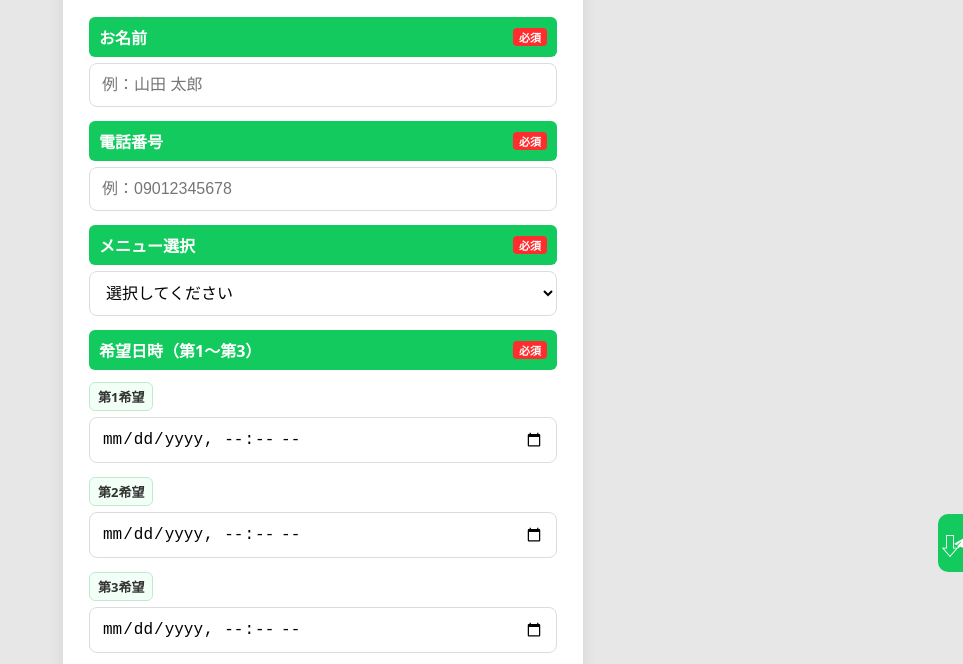
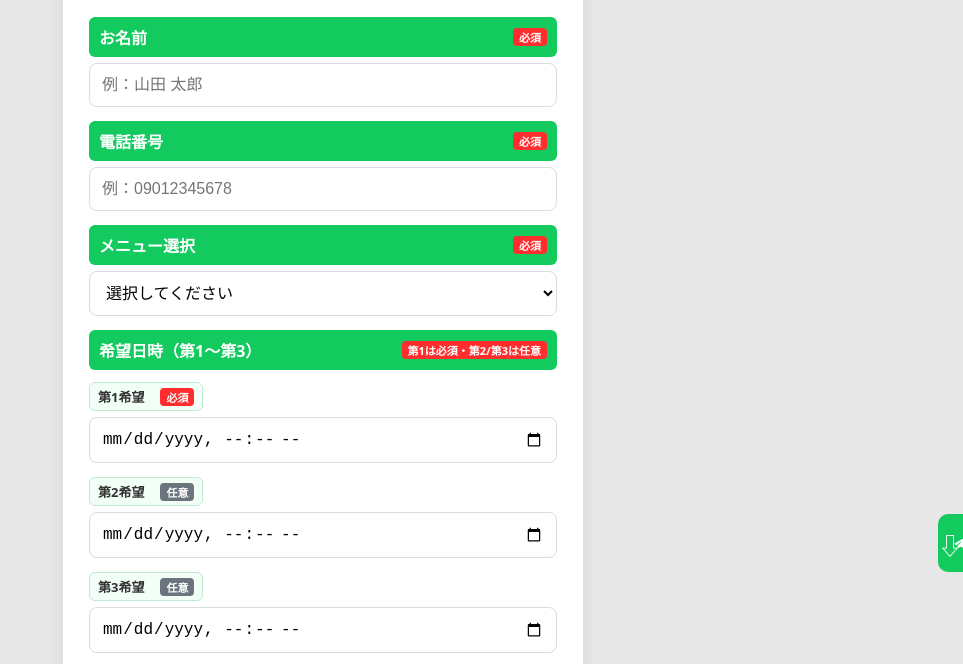
Before and after one commit to KMRa7/RaqnessReserve, a plain HTML site: page index.html in a window 1280 px wide. Shown: the part 97-761 px from the top of the page, without its empty margins (317-1280 px from the left). Drawn offline with Linux system fonts and the light colour scheme.

Commit message:
Update index.html

```diff
--- a/index.html
+++ b/index.html
@@ -47,19 +47,9 @@
     }
 
     @media (max-width:600px) {
-      .side-nav {
-        right: 2px;
-        width: 30px
-      }
-
-      .side-nav a {
-        width: 28px;
-        height: 28px
-      }
-
-      .side-nav a i {
-        font-size: 12px
-      }
+      .side-nav { right: 2px; width: 30px }
+      .side-nav a { width: 28px; height: 28px }
+      .side-nav a i { font-size: 12px }
     }
 
     /* ベース */
@@ -120,12 +110,16 @@
       margin-left: 8px;
       font-size: 11px
     }
+    .optional {
+      background: #6c757d;
+      color: #fff;
+      border-radius: 4px;
+      padding: 1px 6px;
+      margin-left: 8px;
+      font-size: 11px
+    }
 
-    input[type="text"],
-    input[type="tel"],
-    select,
-    textarea,
-    input[type="datetime-local"] {
+    input[type="text"], input[type="tel"], select, textarea, input[type="datetime-local"] {
       width: 100%;
       padding: 12px;
       border: 1.5px solid #dcdcdc;
@@ -136,59 +130,35 @@
       transition: border-color .2s, box-shadow .2s
     }
 
-    input:focus,
-    select:focus,
-    textarea:focus {
+    input:focus, select:focus, textarea:focus {
       outline: none;
       border-color: #13ca5e;
       box-shadow: 0 0 0 3px rgba(19, 202, 94, .15)
     }
 
-    textarea {
-      min-height: 110px;
-      resize: vertical
-    }
+    textarea { min-height: 110px; resize: vertical }
 
     /* 希望日時用（縦並び） */
-    .dt-group {
-      margin-top: 8px;
-      margin-bottom: 10px
-    }
+    .dt-group { margin-top: 8px; margin-bottom: 10px }
 
     .sub-label {
       font-size: 13px;
       font-weight: 700;
       color: #333;
       margin: 4px 0 6px;
-      display: inline-block;
+      display: inline-flex;
+      align-items: center;
+      gap: 8px;
       background: #f1fff6;
       border: 1px solid #bfead1;
       border-radius: 6px;
       padding: 4px 8px
     }
 
-    .note {
-      margin-top: 10px;
-      font-size: 12px;
-      color: #666;
-      line-height: 1.6
-    }
+    .note { margin-top: 10px; font-size: 12px; color: #666; line-height: 1.6 }
 
-    .submit {
-      width: 100%;
-      padding: 14px;
-      border: none;
-      border-radius: 10px;
-      background: #dc3545;
-      color: #fff;
-      font-size: 18px;
-      font-weight: 700;
-      cursor: pointer
-    }
-
-    .submit:active {
-      transform: scale(.99)
-    }
+    .submit { width: 100%; padding: 14px; border: none; border-radius: 10px; background: #dc3545; color: #fff; font-size: 18px; font-weight: 700; cursor: pointer }
+    .submit:active { transform: scale(.99) }
   </style>
 </head>
 
@@ -224,22 +194,22 @@
       <option>マシンピラテスリフォーマー90分</option>
     </select>
 
-    <!-- ④ 希望日時（第1〜第3：すべて必須） -->
-    <div class="label">希望日時（第1〜第3） <span class="required">必須</span></div>
+    <!-- ④ 希望日時（第1〜第3：第1は必須／第2・第3は任意） -->
+    <div class="label">希望日時（第1〜第3） <span class="required">第1は必須・第2/第3は任意</span></div>
 
     <div class="dt-group">
-      <div class="sub-label">第1希望</div>
-      <input type="datetime-local" id="date1" aria-label="第1希望日時" />
+      <div class="sub-label">第1希望 <span class="required">必須</span></div>
+      <input type="datetime-local" id="date1" aria-label="第1希望日時（必須）" />
     </div>
 
     <div class="dt-group">
-      <div class="sub-label">第2希望</div>
-      <input type="datetime-local" id="date2" aria-label="第2希望日時" />
+      <div class="sub-label">第2希望 <span class="optional">任意</span></div>
+      <input type="datetime-local" id="date2" aria-label="第2希望日時（任意）" />
     </div>
 
     <div class="dt-group">
-      <div class="sub-label">第3希望</div>
-      <input type="datetime-local" id="date3" aria-label="第3希望日時" />
+      <div class="sub-label">第3希望 <span class="optional">任意</span></div>
+      <input type="datetime-local" id="date3" aria-label="第3希望日時（任意）" />
     </div>
 
     <!-- ⑤ 備考 -->
@@ -298,11 +268,11 @@
       const date3 = document.getElementById("date3").value;
       const note = document.getElementById("note").value.trim();
 
-      // 必須チェック：①②③④(第1〜第3)
+      // 必須チェック：①②③＋第1希望のみ
       if (!name) { alert("お名前をご入力ください。"); return; }
       if (!phone) { alert("電話番号をご入力ください。"); return; }
       if (!menu) { alert("メニューを選択してください。"); return; }
-      if (!date1 || !date2 || !date3) { alert("希望日時は第1〜第3までご入力ください。"); return; }
+      if (!date1) { alert("希望日時は第1希望をご入力ください。第2・第3は任意です。"); return; }
 
       const message =
 `【ラクネス予約】
@@ -314,8 +284,8 @@
 
 【希望日時】
 ・第1希望：${formatJP(date1)}
-・第2希望：${formatJP(date2)}
-・第3希望：${formatJP(date3)}
+・第2希望：${formatJP(date2) || "（未入力）"}
+・第3希望：${formatJP(date3) || "（未入力）"}
 
 備考：${note || "（なし）"}`;
 
```
Lines whose indentation alone changed are shown as unchanged.
